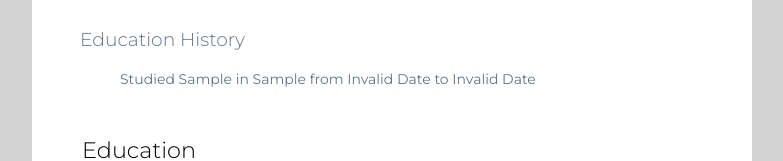
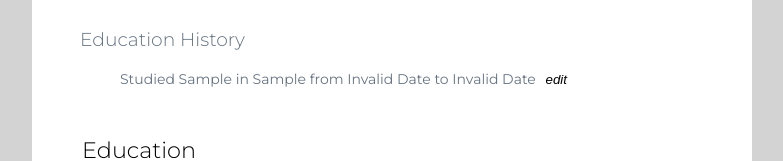
Before and after one commit to Ali-009/cv-app-rework, a React (Create React App) app: page / in a window 1280 px wide. Both pictures are taken after typing "Sample", "Sample", "name@example.com", "5551234", "Sample", "Sample" into the empty fields and a click on the button "Add". Shown: the part 330-491 px from the top of the page, without its empty margins (248-1031 px from the left). Built offline with nearby package versions, Linux system fonts and the light colour scheme.

Commit message:
The edit button is now part of every educatin history list item

```diff
--- a/src/components/Form.js
+++ b/src/components/Form.js
@@ -6,6 +6,24 @@ import Education from './Education'
 import uniqid from 'uniqid'
 
 import '../styles/form-style.css'
+
+class EduHistoryItem extends React.Component{
+    constructor(props){
+        super(props)
+        this.handleHistoryEdit = this.handleHistoryEdit.bind(this)
+    }
+
+    handleHistoryEdit(event){
+        event.preventDefault()
+    }
+
+    render() {
+        const {studyTitle, school, eduStart, eduEnd} = this.props.eduHistoryElement
+        return (
+            <li>Studied {studyTitle} in {school} from {eduStart} to {eduEnd} <button onClick={this.handleHistoryEdit}>edit</button></li>
+        )
+    }
+}
 
 class Form extends React.Component{
     constructor(props){
@@ -61,9 +79,9 @@ class Form extends React.Component{
                 <h3>Education History</h3>
                 <ul>
                     {eduHistory.map((eduHistoryElement) => {
-                        const {school, studyTitle, eduStart, eduEnd} = eduHistoryElement
                         return (
-                            <li key={uniqid()}>Studied {studyTitle} in {school} from {eduStart} to {eduEnd}</li>
+                            <EduHistoryItem key={uniqid()}
+                            eduHistoryElement={eduHistoryElement}/>
                         )
                     })}
                 </ul>
--- a/src/styles/form-style.css
+++ b/src/styles/form-style.css
@@ -23,3 +23,12 @@ ul{
     font-size: 14px;
     margin-bottom: 12px;
 }
+
+.education-history-container li > button{
+    appearance: none;
+    border: none;
+    outline: none;
+    background-color: transparent;
+    cursor: pointer;
+    font-style: italic;
+}
```
